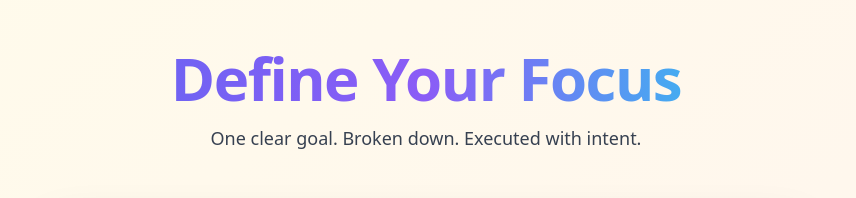
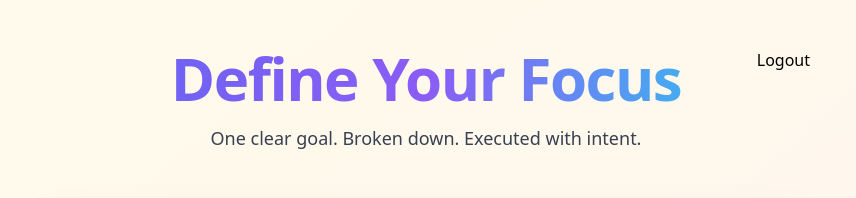
Before and after one commit to Zeckaris/FocusForge, a React (Vite) app in the folder src/client/: page /create-goal in a window 1280 px wide. Shown: the top 198 px of the page, without its empty margins (214-1070 px from the left). Built offline with nearby package versions, Linux system fonts and the light colour scheme; sample sign-in values are in the browser's storage.

Commit message:
feat(Implement CR-001): add logout button on dashboard and goal creation pages

```diff
--- a/src/client/src/hooks/useAuth.js
+++ b/src/client/src/hooks/useAuth.js
@@ -1,10 +1,13 @@
 import { useState } from 'react';
 import apiClient from '../services/apiClient';
+import { useNavigate } from 'react-router-dom';
 
 export const useAuth = () => {
     const [loading, setLoading] = useState(false);
     const [error, setError] = useState('');
     const [success, setSuccess] = useState('');
+
+    const navigate = useNavigate();
 
     const register = async (name, username, password) => {
         setLoading(true);
@@ -45,6 +48,9 @@ export const useAuth = () => {
     const logout = () => {
         localStorage.removeItem('token');
         setSuccess('Logged out successfully');
+        setTimeout(() => {
+            navigate('/');
+        }, 1000);
     };
 
     const isAuthenticated = () => !!localStorage.getItem('token');
@@ -57,7 +63,7 @@ export const useAuth = () => {
         loading,
         error,
         success,
-        setError, // to clear error manually if needed
+        setError,
         setSuccess,
     };
 };
--- a/src/client/src/pages/DashboardPage.jsx
+++ b/src/client/src/pages/DashboardPage.jsx
@@ -1,11 +1,13 @@
 import { useEffect, useState } from 'react';
 import { useNavigate } from 'react-router-dom';
 import { useGoal } from '../hooks/useGoal';
+import { useAuth } from '../hooks/useAuth'; // ← New import
 import confetti from 'canvas-confetti';
 
 const DashboardPage = () => {
     const navigate = useNavigate();
     const { getActiveGoal, updateMilestone, getCompletedGoals, loading } = useGoal();
+    const { logout, success: logoutSuccess } = useAuth(); // ← Get logout and message
 
     const [activeGoal, setActiveGoal] = useState(null);
     const [completedGoals, setCompletedGoals] = useState([]);
@@ -67,14 +69,29 @@ const DashboardPage = () => {
         <div className="min-h-screen bg-gradient-to-br from-indigo-50 via-sky-50 to-cyan-50 dark:from-gray-900 dark:via-gray-900 dark:to-gray-800 px-6 py-14">
             <div className="max-w-5xl mx-auto space-y-20">
 
-                {/* Header */}
-                <header className="text-center space-y-4">
+                {/* Header with Logout Button */}
+                <header className="text-center space-y-4 relative">
                     <h1 className="text-5xl font-bold text-transparent bg-clip-text bg-gradient-to-r from-indigo-600 to-cyan-500">
                         Welcome Back
                     </h1>
                     <p className="text-gray-600 dark:text-gray-400 text-lg">
                         Small steps. Consistent progress.
                     </p>
+
+                    {/* Logout Button - Top Right */}
+                    <button
+                        onClick={logout}
+                        className="absolute top-0 right-0 btn btn-sm btn-outline hover:bg-red-600 hover:border-red-600 hover:text-white"
+                    >
+                        Logout
+                    </button>
+
+                    {/* Optional: Show logout success message */}
+                    {logoutSuccess && (
+                        <div className="alert alert-success mt-6 max-w-md mx-auto">
+                            <span>{logoutSuccess}</span>
+                        </div>
+                    )}
                 </header>
 
                 {loading && (
--- a/src/client/src/pages/GoalCreatePage.jsx
+++ b/src/client/src/pages/GoalCreatePage.jsx
@@ -1,11 +1,13 @@
 import { useState } from 'react';
 import { useNavigate } from 'react-router-dom';
 import { useGoal } from '../hooks/useGoal';
+import { useAuth } from '../hooks/useAuth';
 import confetti from 'canvas-confetti';
 
 const GoalCreatePage = () => {
   const navigate = useNavigate();
   const { createGoal, loading, error, success } = useGoal();
+  const { logout, success: logoutSuccess } = useAuth(); // ← Get logout and message
 
   const [title, setTitle] = useState('');
   const [description, setDescription] = useState('');
@@ -60,14 +62,29 @@ const GoalCreatePage = () => {
   return (
     <div className="min-h-screen bg-gradient-to-br from-amber-50 via-orange-50 to-yellow-50 dark:from-gray-900 dark:to-gray-800 flex items-center justify-center px-4 py-12">
       <div className="w-full max-w-3xl">
-        {/* Header */}
-        <div className="text-center mb-12">
+        {/* Header with Logout Button */}
+        <div className="text-center mb-12 relative">
           <h1 className="text-5xl md:text-6xl font-black tracking-tight text-transparent bg-clip-text bg-gradient-to-r from-indigo-500 via-violet-500 to-cyan-400 mb-4">
             Define Your Focus
           </h1>
           <p className="text-lg text-gray-700 dark:text-gray-300">
             One clear goal. Broken down. Executed with intent.
           </p>
+
+          {/* Logout Button - Top Right */}
+          <button
+            onClick={logout}
+            className="absolute top-0 right-0 btn btn-sm btn-outline hover:bg-red-600 hover:border-red-600 hover:text-white"
+          >
+            Logout
+          </button>
+
+          {/* Optional: Show logout success message */}
+          {logoutSuccess && (
+            <div className="alert alert-success mt-6 max-w-md mx-auto">
+              <span>{logoutSuccess}</span>
+            </div>
+          )}
         </div>
 
         {/* Card */}
```
